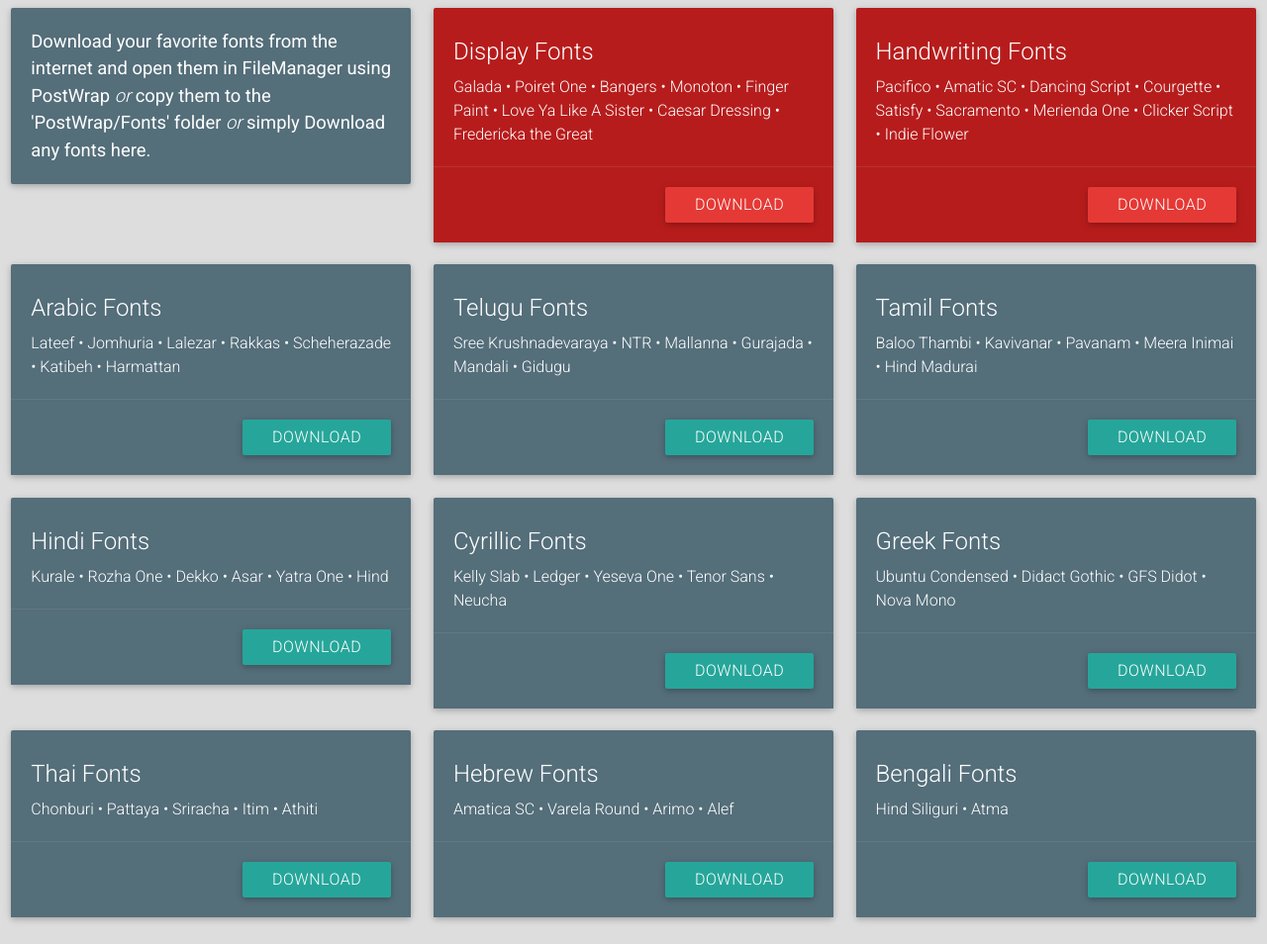
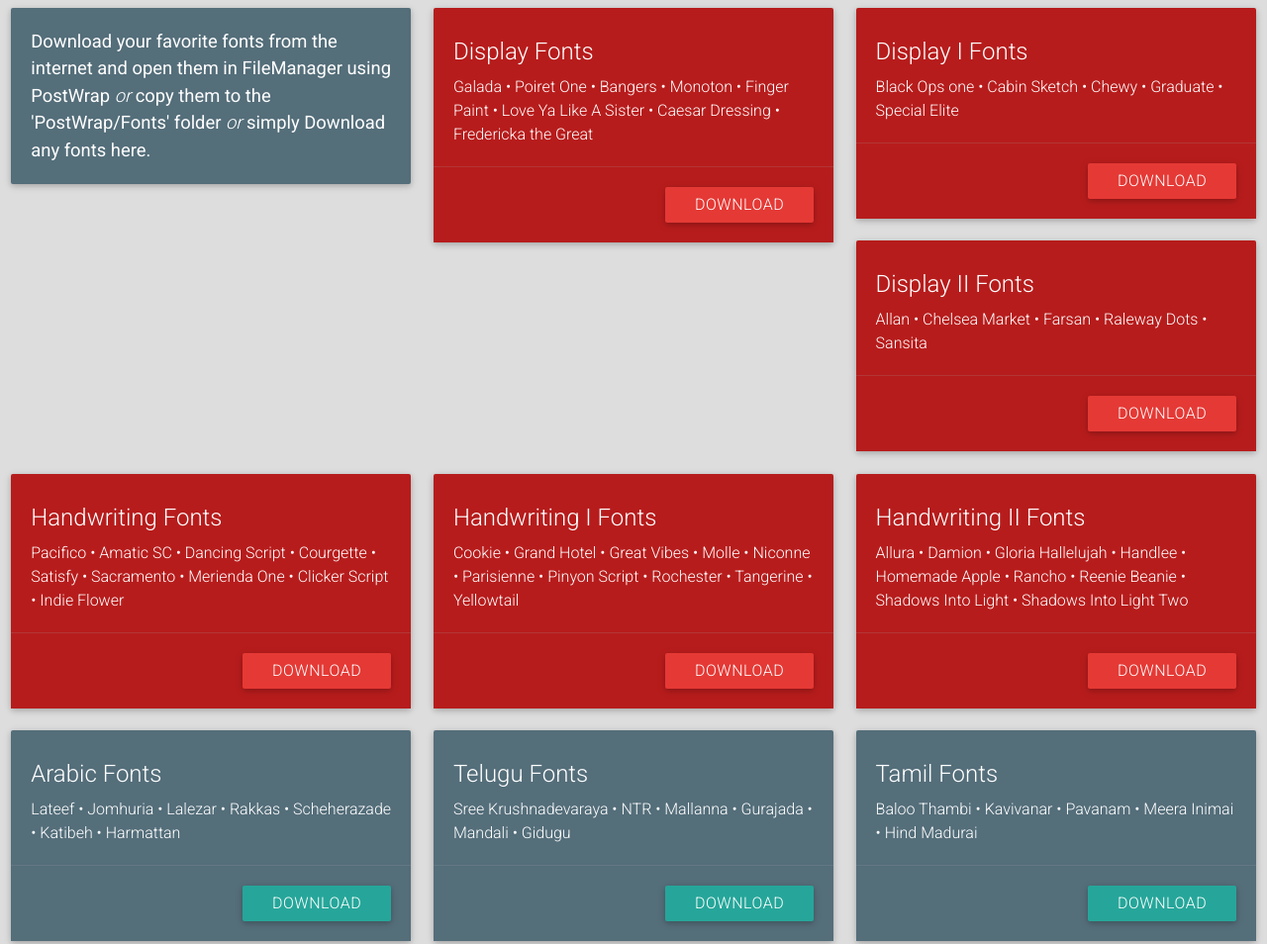
Before and after one commit to Madrapps/madrapps.github.io, a plain HTML site: page postwrap/fonts/index.html in a window 1280 px wide. Shown: the top 954 px of the page at 99% size. Drawn offline with Linux system fonts and the light colour scheme.

Commit message:
Adding Display I , II and Handwriting I , II Fonts

```diff
--- a/postwrap/fonts/index.html
+++ b/postwrap/fonts/index.html
@@ -46,6 +46,30 @@
                 </div>
             </div>
         </div>
+		<div class="col s12 m6 l4">
+            <div class="card red darken-4">
+                <div class="card-content white-text">
+                    <span class="card-title">Display I Fonts</span>
+                    <p>Black Ops one &bull; Cabin Sketch &bull; Chewy &bull; Graduate &bull; Special Elite</p>
+                </div>
+                <div class="card-action right-align">
+                    <a class="waves-effect waves-light btn red darken-1"
+                       onclick="downloadDisplayIFonts()">Download</a>
+                </div>
+            </div>
+        </div>
+		<div class="col s12 m6 l4">
+            <div class="card red darken-4">
+                <div class="card-content white-text">
+                    <span class="card-title">Display II Fonts</span>
+                    <p>Allan &bull; Chelsea Market &bull; Farsan &bull; Raleway Dots &bull; Sansita</p>
+                </div>
+                <div class="card-action right-align">
+                    <a class="waves-effect waves-light btn red darken-1"
+                       onclick="downloadDisplayIIFonts()">Download</a>
+                </div>
+            </div>
+        </div>
         <div class="col s12 m6 l4">
             <div class="card red darken-4">
                 <div class="card-content white-text">
@@ -56,6 +80,32 @@
                 <div class="card-action right-align">
                     <a class="waves-effect waves-light btn red darken-1"
                        onclick="downloadHandwritingFonts()">Download</a>
+                </div>
+            </div>
+        </div>
+		<div class="col s12 m6 l4">
+            <div class="card red darken-4">
+                <div class="card-content white-text">
+                    <span class="card-title">Handwriting I Fonts</span>
+                    <p>Cookie &bull; Grand Hotel &bull; Great Vibes &bull; Molle &bull; Niconne &bull;
+					Parisienne &bull; Pinyon Script &bull; Rochester &bull; Tangerine &bull; Yellowtail</p>
+                </div>
+                <div class="card-action right-align">
+                    <a class="waves-effect waves-light btn red darken-1"
+                       onclick="downloadHandwritingIFonts()">Download</a>
+                </div>
+            </div>
+        </div>
+		<div class="col s12 m6 l4">
+            <div class="card red darken-4">
+                <div class="card-content white-text">
+                    <span class="card-title">Handwriting II Fonts</span>
+                    <p>Allura &bull; Damion  &bull; Gloria Hallelujah &bull; Handlee &bull; Homemade Apple &bull;
+					Rancho &bull; Reenie Beanie &bull; Shadows Into Light &bull; Shadows Into Light Two</p>
+                </div>
+                <div class="card-action right-align">
+                    <a class="waves-effect waves-light btn red darken-1"
+                       onclick="downloadHandwritingIIFonts()">Download</a>
                 </div>
             </div>
         </div>
--- a/postwrap/fonts/js/android.js
+++ b/postwrap/fonts/js/android.js
@@ -44,9 +44,29 @@
     Android.download(fontUrlArray, "Display Fonts","fonts.zip");
 }
 
+function downloadDisplayIFonts() {
+    var fontUrlArray = new Array("https://fonts.google.com/download?family=Chewy|Special%20Elite|Cabin%20Sketch|Graduate|Black%20Ops%20One");
+    Android.download(fontUrlArray, "Display I Fonts","fonts.zip");
+}
+
+function downloadDisplayIIFonts() {
+    var fontUrlArray = new Array("https://fonts.google.com/download?family=Farsan|Allan|Chelsea%20Market|Sansita%20One|Raleway%20Dots");
+    Android.download(fontUrlArray, "Display II Fonts","fonts.zip");
+}
+
 function downloadHandwritingFonts() {
     var fontUrlArray = new Array("https://fonts.google.com/download?family=Pacifico|Amatic%20SC|Dancing%20Script|Courgette|Satisfy|Sacramento|Merienda%20One|Clicker%20Script|Indie%20Flower");
     Android.download(fontUrlArray, "Handwriting Fonts", "fonts.zip");
+}
+
+function downloadHandwritingIFonts() {
+    var fontUrlArray = new Array("https://fonts.google.com/download?family=Molle|Yellowtail|Cookie|Great%20Vibes|Tangerine|Pinyon%20Script|Parisienne|Grand%20Hotel|Niconne|Rochester");
+    Android.download(fontUrlArray, "Handwriting I Fonts", "fonts.zip");
+}
+
+function downloadHandwritingIIFonts() {
+    var fontUrlArray = new Array("https://fonts.google.com/download?family=Gloria%20Hallelujah|Shadows%20Into%20Light|Handlee|Damion|Shadows%20Into%20Light%20Two|Homemade%20Apple|Rancho|Reenie%20Beanie|Allura");
+    Android.download(fontUrlArray, "Handwriting II Fonts", "fonts.zip");
 }
 
 function downloadArabicFonts() {
```
